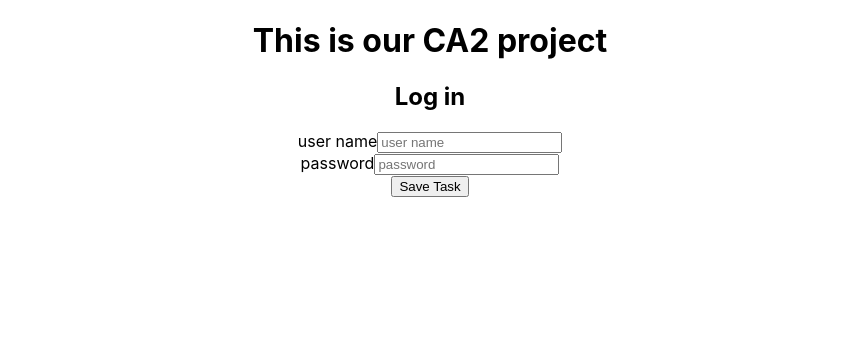
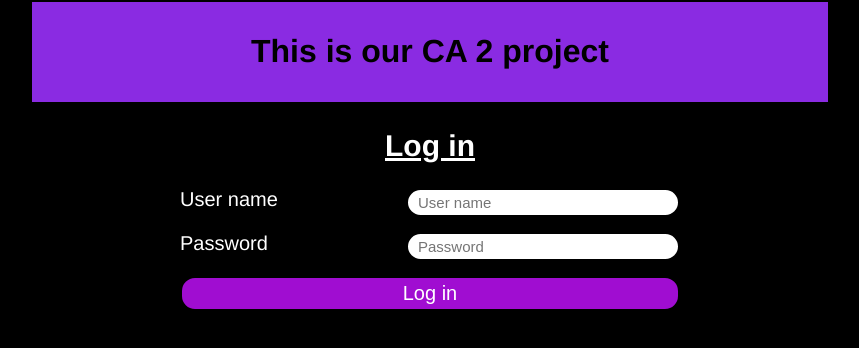
Before and after one commit to Inga-Helgadottir/CA2-front-end, a React (Vite) app: page / in a window 1280 px wide. Shown: the top 348 px of the page, without its empty margins (210-1069 px from the left). Built offline with nearby package versions, Linux system fonts and the light colour scheme.

Commit message:
ændrede lidt i vores css

```diff
--- a/src/App.jsx
+++ b/src/App.jsx
@@ -1,5 +1,6 @@
 import { useState } from "react";
 import "./styles/App.css";
+import "./styles/form.css";
 
 function App() {
   /*
@@ -46,31 +47,31 @@ function App() {
   return (
     <div className="App">
       <header>
-        <h1>This is our CA2 project</h1>
+        <h1>This is our CA 2 project</h1>
       </header>
       <h2>Log in</h2>
       <form onSubmit={onSubmit}>
         <div className="form-control">
-          <label>user name</label>
+          <label>User name</label>
           <input
             className="formInput"
             type="text"
-            placeholder="user name"
+            placeholder="User name"
             value={userName}
             onChange={(e) => setUserName(e.target.value)}
           ></input>
         </div>
         <div className="form-control">
-          <label>password</label>
+          <label>Password</label>
           <input
             className="formInput"
             type="text"
-            placeholder="password"
+            placeholder="Password"
             value={password}
             onChange={(e) => setPassword(e.target.value)}
           ></input>
         </div>
-        <input type="submit" value="Save Task" className="myButton" />
+        <input type="submit" value="Log in" className="myButton" />
       </form>
     </div>
   );
--- a/src/styles/App.css
+++ b/src/styles/App.css
@@ -1,42 +1,3 @@
 .App {
   text-align: center;
 }
-
-.App-logo {
-  height: 40vmin;
-  pointer-events: none;
-}
-
-@media (prefers-reduced-motion: no-preference) {
-  .App-logo {
-    animation: App-logo-spin infinite 20s linear;
-  }
-}
-
-.App-header {
-  background-color: #282c34;
-  min-height: 100vh;
-  display: flex;
-  flex-direction: column;
-  align-items: center;
-  justify-content: center;
-  font-size: calc(10px + 2vmin);
-  color: white;
-}
-
-.App-link {
-  color: #61dafb;
-}
-
-@keyframes App-logo-spin {
-  from {
-    transform: rotate(0deg);
-  }
-  to {
-    transform: rotate(360deg);
-  }
-}
-
-button {
-  font-size: calc(10px + 2vmin);
-}
--- /dev/null
+++ b/src/styles/form.css
@@ -0,0 +1,32 @@
+form {
+  max-width: 500px;
+  margin: 0 auto;
+  display: flex;
+  flex-direction: column;
+  justify-content: space-between;
+}
+.form-control {
+  display: flex;
+  justify-content: space-between;
+  margin-bottom: 15px;
+}
+.form-control input {
+  width: 50%;
+  font-size: 15px;
+}
+.form-control label,
+.myButton {
+  font-size: 20px;
+}
+.myButton {
+  background-color: #a00dd1;
+  color: white;
+  padding: 4px 0;
+}
+form input {
+  border: solid 2px black;
+  border-radius: 15px;
+}
+.formInput {
+  padding: 4px 10px;
+}
--- a/src/styles/index.css
+++ b/src/styles/index.css
@@ -1,13 +1,26 @@
+html {
+  overflow-y: scroll;
+}
 body {
-  margin: 0;
-  font-family: -apple-system, BlinkMacSystemFont, 'Segoe UI', 'Roboto', 'Oxygen',
-    'Ubuntu', 'Cantarell', 'Fira Sans', 'Droid Sans', 'Helvetica Neue',
-    sans-serif;
-  -webkit-font-smoothing: antialiased;
-  -moz-osx-font-smoothing: grayscale;
+  margin: 0 auto;
+  padding: 0;
+  box-sizing: border-box;
+  max-width: 800px;
+  font-family: "Franklin Gothic Medium", "Arial Narrow", Arial, sans-serif;
+  background-color: black;
+  color: white;
 }
-
-code {
-  font-family: source-code-pro, Menlo, Monaco, Consolas, 'Courier New',
-    monospace;
+header {
+  background-color: blueviolet;
+  padding: 10px 0;
+  border: solid 2px black;
+  color: black;
 }
+.App {
+  border-bottom: solid 2px black;
+  padding-bottom: 20px;
+}
+.App h2 {
+  font-size: 30px;
+  text-decoration: underline;
+}
```
